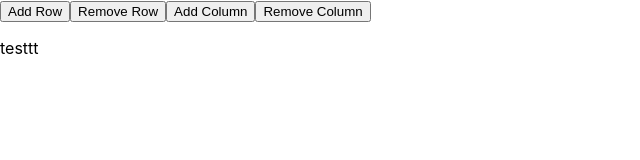
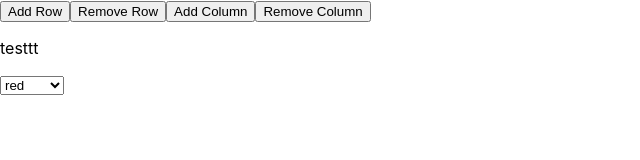
Before and after one commit to rahimaaa/TTP_ASS8, a React (Create React App) app in the folder dom_app/: page / in a window 1280 px wide. Shown: the top 160 px of the page, without its empty margins (0-640 px from the left). Built offline with nearby package versions, Linux system fonts and the light colour scheme.

Commit message:
select to change cell color

```diff
--- a/dom_app/src/App.js
+++ b/dom_app/src/App.js
@@ -1,10 +1,11 @@
 import logo from './logo.svg';
 import './App.css';
 import Grid from './components/grid';
+import SelectButton from './components/selectButton';
 function App() {
   return (
     <div>
-      <Grid />
+      <SelectButton />
     </div>
   );
 }
--- a/dom_app/src/components/grid.jsx
+++ b/dom_app/src/components/grid.jsx
@@ -3,6 +3,8 @@
 //ohh okk but i have to think about itttt
 import React, {Component, ReactPropTypes} from 'react';
 import './grid.css';
+
+import SelectButton from './selectButton';
 
 class Grid extends Component{
     constructor(props){
@@ -12,7 +14,11 @@ class Grid extends Component{
             colCount: 1,
             //create an array for grid?
             gridSquares: [],
+            color: ""
         };
+
+        //bind function
+        this.getColor = this.getColor.bind(this);
     }
 
     //filling the gridSquare?
@@ -55,6 +61,13 @@ class Grid extends Component{
         });
     };
 
+    //trigger color change in select button
+    getColor(x){
+        //this.setState({color : this.props.color});
+        x.currentTarget.style.backgroundColor = this.props.color;
+        console.log(this.state.color);
+    }
+
 
 
     render(){
@@ -82,7 +95,7 @@ class Grid extends Component{
                     {this.state.gridSquares.map((row, rowIndex) => (
                         <tr key={rowIndex}>
                         {row.map((cell, colIndex) => (
-                          <td key={colIndex} style={{ backgroundColor: cell }}></td>
+                          <td key={colIndex} style={{ backgroundColor: cell }} onClick={this.getColor}></td>
                         ))}
                       </tr>
                     ))}
--- a/dom_app/src/components/selectButton.jsx
+++ b/dom_app/src/components/selectButton.jsx
@@ -1,16 +1,19 @@
 import React, {Component, ReactPropTypes} from "react";
+import Grid from "./grid";
 
 class SelectButton extends Component {
     constructor(props){
         super(props);
+        //set default color
         this.state = {
             color: "red",
         };
 
+        //bind function
         this.colorSelect = this.colorSelect.bind(this);
     }
 
-    //change colors
+    //select colors
     colorSelect(x){
         this.setState({color: x.currentTarget.value});
         //console.log(this.state.color);
@@ -20,6 +23,11 @@ class SelectButton extends Component {
     //return a select dropdown
     render(){
         return(
+            // selection drop down
+            <div>
+
+                <Grid color={this.state.color}/>
+
                 <select name="colors" id="colors" onChange={this.colorSelect}>
                     <option value="red" >red</option>
                     <option value="blue">blue</option>
@@ -32,10 +40,10 @@ class SelectButton extends Component {
                     <option value="gray">gray</option>
                     <option value="black">black</option>
                 </select>
+            </div>
+
 
         )
-
-        console.log(this.value);
     }
 }
 
```
Lines whose indentation alone changed are shown as unchanged.
